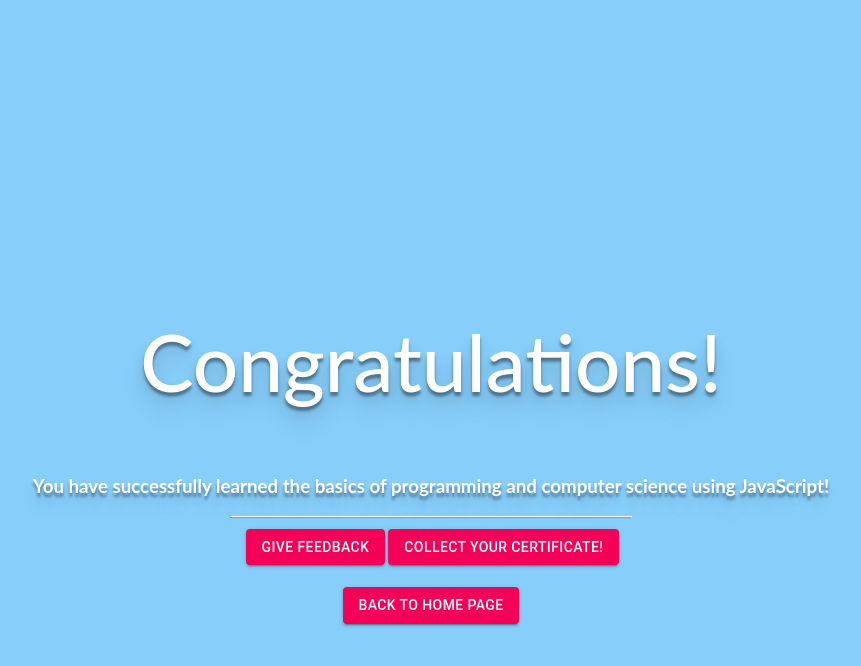
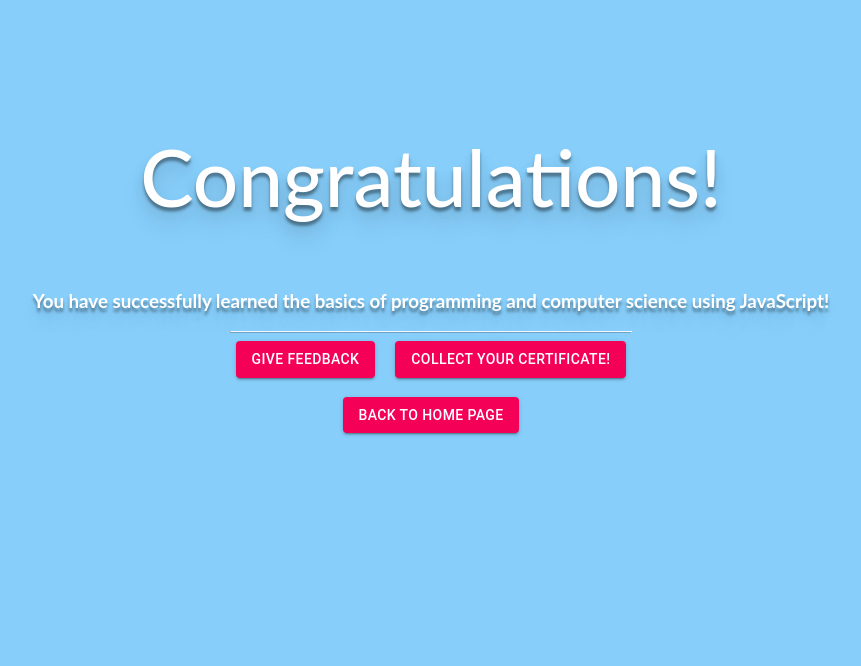
Before and after one commit to code-capture/CodeCapture-hoc, a React (Create React App) app: page /done in a window 1280 px wide. Shown: the top 666 px of the page, without its empty margins (209-1070 px from the left). Built offline with nearby package versions, Linux system fonts and the light colour scheme.

Commit message:
logo added

```diff
--- a/src/components/ExitPage/Exit.js
+++ b/src/components/ExitPage/Exit.js
@@ -16,7 +16,9 @@ const Exit = () => {
               </h3>
               <hr />
 
-              <Button variant="contained" color="secondary" style={{margin:"3px"}}>
+              <Button
+                href="https://forms.office.com/Pages/ResponsePage.aspx?id=oBzDhDusrk6tEVGdgCM-b9YMMgNwDuhOiA0KAnfv2aVUQ09VMlVEOEVIUEhJRjFUSTMxVkxVR0IxSS4u"
+                variant="contained" color="secondary" style={{ marginRight: "20px" }}>
                 Give Feedback
               </Button>
               <Button href="http://code.org/api/hour/finish" variant="contained" color="secondary" >
--- a/src/components/LandingPage/Landing.js
+++ b/src/components/LandingPage/Landing.js
@@ -11,7 +11,20 @@ const Landing = () => {
       <Grid row>
         <Grid item lg={12}>
           <div className="content">
-            <h1>Code Capture</h1>
+            <Grid
+                row
+                justify="center"
+                alignItems="center"
+            >
+            <Grid item align="center">
+                  <img
+                    alt=""
+                    src="https://upload.wikimedia.org/wikipedia/commons/8/84/CodeCapture-Edit.png"
+                    height="40%"
+                    width="40%"
+                  />
+            </Grid>
+            </Grid>
             <h3>From pen and paper to editor and compiler!</h3>
             <hr />
             <Link to="/instructions">
--- a/src/components/LandingPage/landing.css
+++ b/src/components/LandingPage/landing.css
@@ -20,7 +20,7 @@ h2 {
 }
 
 .content{
-	padding-top: 20%;
+	padding-top: 5%;
 	text-align: center;
 }
 
--- a/src/components/UploadPage/Upload.js
+++ b/src/components/UploadPage/Upload.js
@@ -73,7 +73,7 @@ class Upload extends React.Component {
                     </Button>
                     :
                     <Button variant="contained" disabled color="secondary" component="span">
-                      Continue to editor
+                      Wait for it
                     </Button>
                   }
                   </Link>
```
Also changed, not shown: src/assets/CodeCapture-Edit.png (added).
